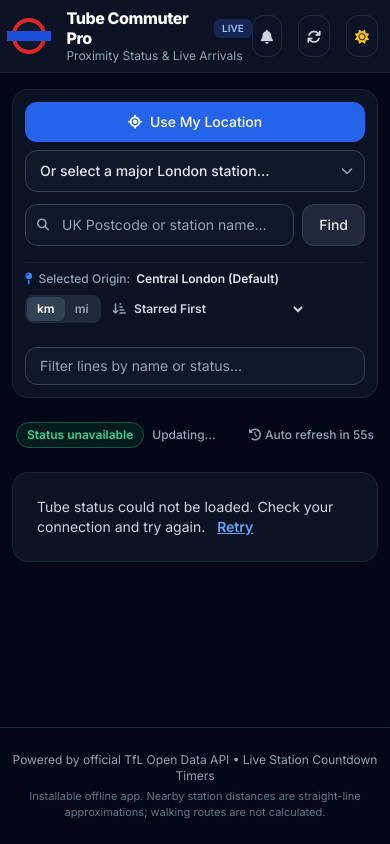
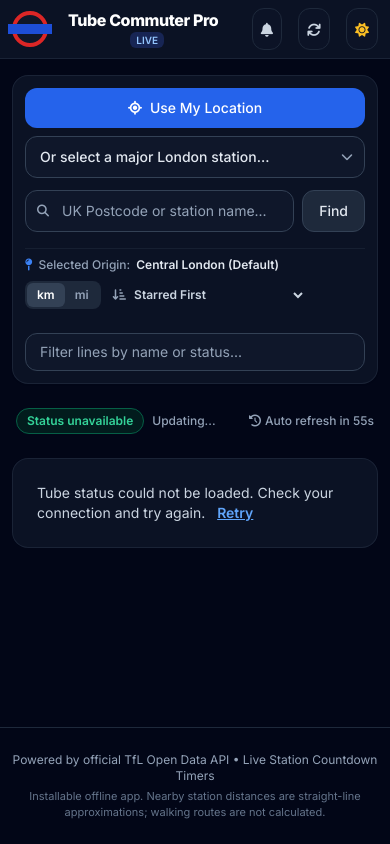
Before and after one commit to jcollier-praesto/tfl-status-app.github.io, a website: page index.html in a window 390 px wide. Drawn offline with nearby package versions, Linux system fonts and the light colour scheme; no server answers.

Commit message:
feat: update header layout for improved mobile responsiveness

```diff
--- a/app.css
+++ b/app.css
@@ -64,6 +64,10 @@ input:focus-visible {
     outline-offset: 2px;
 }
 
+.brand-title-compact {
+    display: none;
+}
+
 @media (max-width: 640px) {
     header .max-w-6xl {
         padding: 0.5rem 0.75rem;
@@ -75,6 +79,23 @@ input:focus-visible {
 
     header h1.text-lg {
         font-size: 1rem;
+    }
+
+    .header-title-row {
+        flex-direction: column;
+        align-items: flex-start;
+        gap: 0;
+    }
+
+    .header-title-row > span {
+        padding: 0 0.375rem;
+        line-height: 1rem;
+        margin-left: 0;
+        margin-top: 0.125rem;
+    }
+
+    .header-subtitle {
+        display: none;
     }
 
     header .max-w-6xl > .flex > .flex:last-child {
@@ -144,6 +165,14 @@ input:focus-visible {
 }
 
 @media (max-width: 360px) {
+    .brand-title-full {
+        display: none;
+    }
+
+    .brand-title-compact {
+        display: inline;
+    }
+
     header .max-w-6xl > .flex > .flex:first-child p {
         display: none;
     }
--- a/index.html
+++ b/index.html
@@ -64,11 +64,14 @@
                     <div class="w-11 h-2.5 bg-blue-700 absolute"></div>
                 </div>
                 <div>
-                    <div class="flex items-center space-x-2">
-                        <h1 class="text-lg font-extrabold tracking-tight text-slate-900 dark:text-white leading-tight">Tube Commuter Pro</h1>
+                    <div class="header-title-row flex items-center space-x-2">
+                        <h1 class="text-lg font-extrabold tracking-tight text-slate-900 dark:text-white leading-tight">
+                            <span class="brand-title-full">Tube Commuter Pro</span>
+                            <span class="brand-title-compact">Tube Status</span>
+                        </h1>
                         <span class="px-2 py-0.5 rounded-md text-[10px] font-semibold bg-blue-100 text-blue-700 dark:bg-blue-950 dark:text-blue-300">LIVE</span>
                     </div>
-                    <p class="text-xs text-slate-500 dark:text-slate-400">Proximity Status & Live Arrivals</p>
+                    <p class="header-subtitle text-xs text-slate-500 dark:text-slate-400">Proximity Status & Live Arrivals</p>
                 </div>
             </div>
 
```
